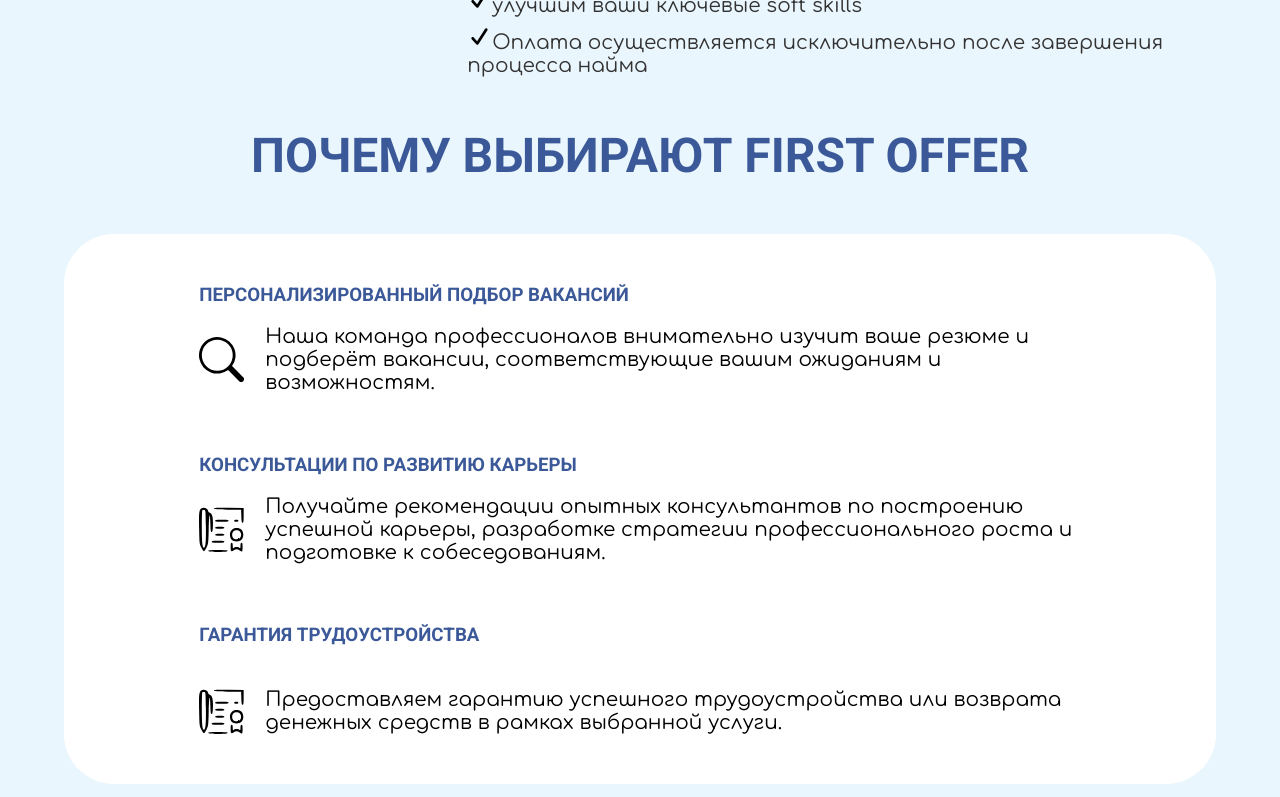
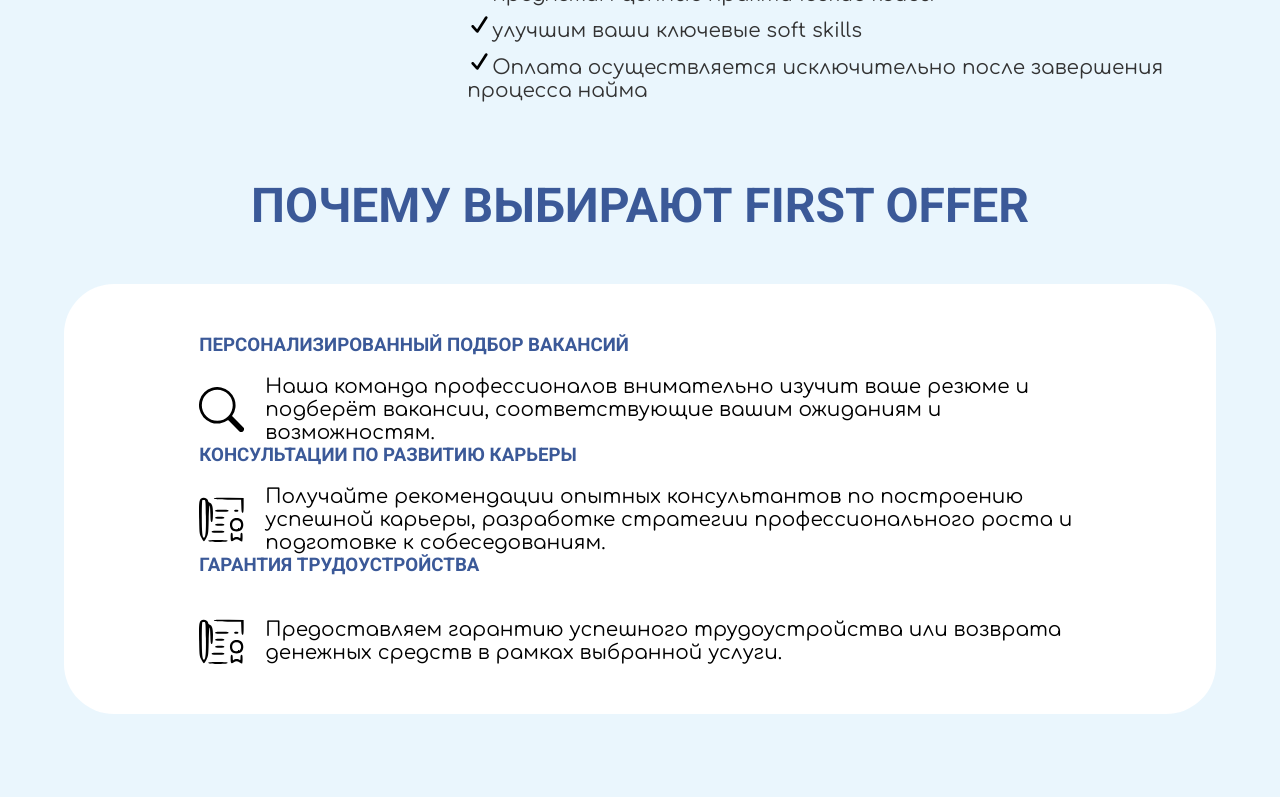
Before and after one commit to Exalm/HR, a React (Vite) app: page / in a window 1280 px wide. Shown: the part 1200-1997 px from the top of the page. Built offline with nearby package versions, Linux system fonts and the light colour scheme.

Commit message:
внесеные некоторые визуальные тзменения

```diff
--- a/src/index.css
+++ b/src/index.css
@@ -20,7 +20,8 @@
 }
 
 section {
-    margin-top: 50px;
+    height: auto;
+    margin-top: 75px;
 }
 
 .container  {
--- a/src/why/why.css
+++ b/src/why/why.css
@@ -17,7 +17,7 @@
   margin-top: 50px;
   padding: 50px 25px;
   width: 100%;
-  height: 550px;
+  height: auto;
   background-color: #fff;
   border-radius: 50px;
   display: flex;
```
